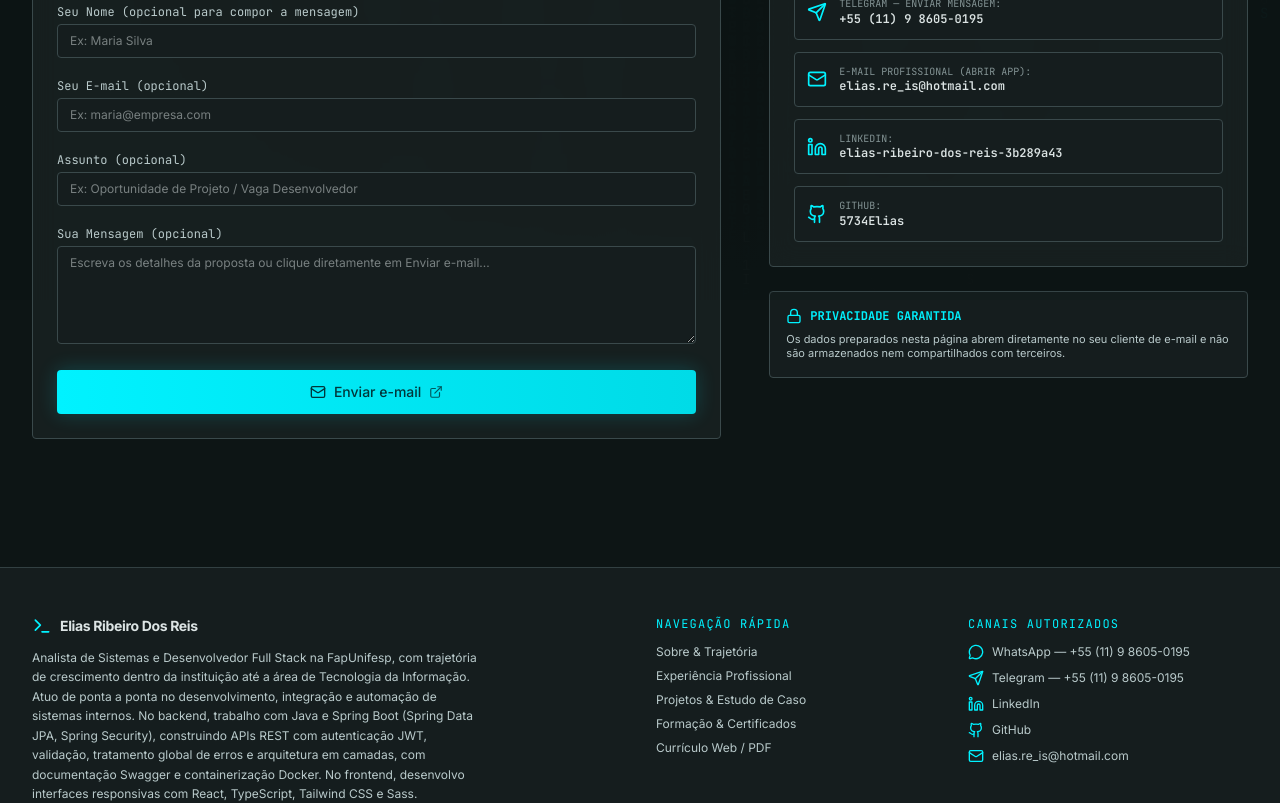
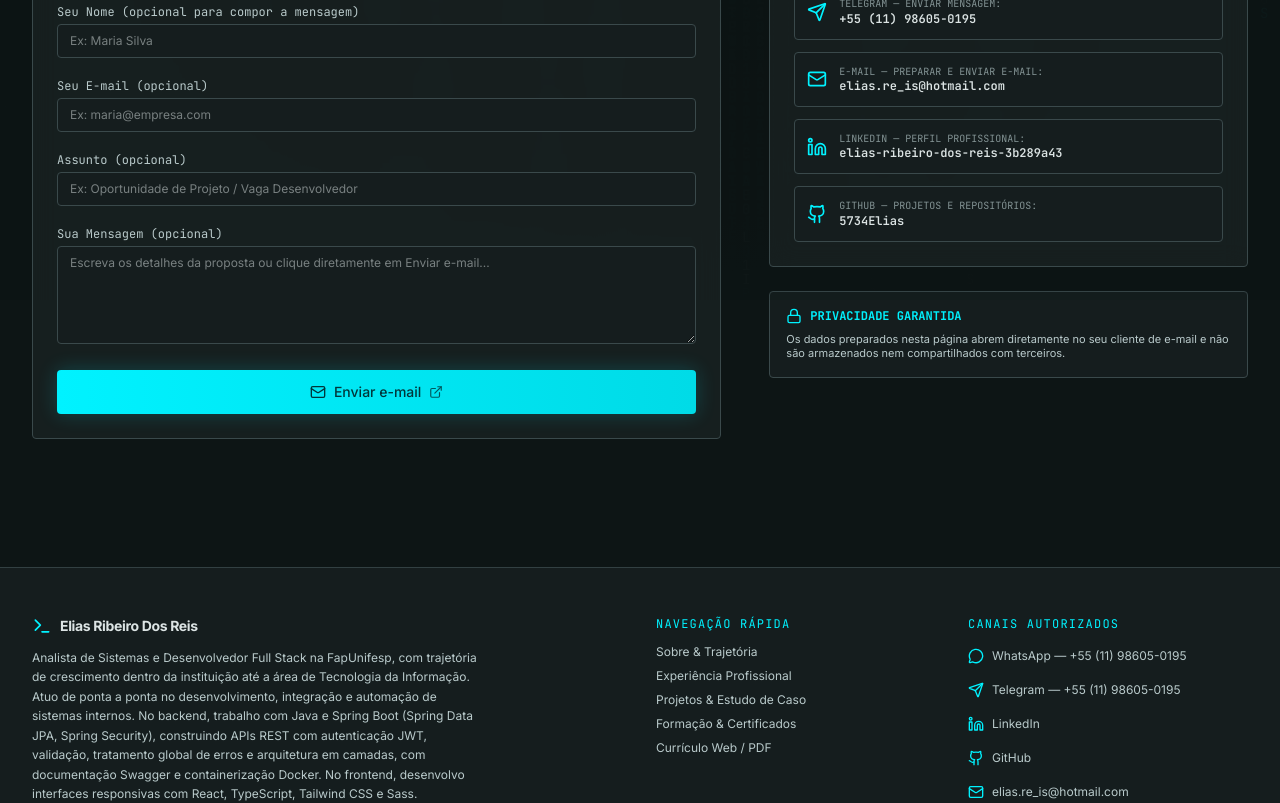
Before and after one commit to 5734Elias/Curr-culo-v.2.0, a Next.js app in the folder Currículo/frontend/: page /contato in a window 1280 px wide. Shown: the part 500-1303 px from the top of the page. Built offline with nearby package versions, Linux system fonts and the light colour scheme; no server answers.

Commit message:
feat: homologacao WhatsApp e Telegram | 2026-10-28 20:41

```diff
--- a/Currículo/frontend/scripts/test-services-verification.mjs
+++ b/Currículo/frontend/scripts/test-services-verification.mjs
@@ -10,7 +10,7 @@ const __filename = fileURLToPath(import.meta.url);
 const __dirname = path.dirname(__filename);
 
 console.log('================================================================');
-console.log('--- VERIFICAÇÃO TÉCNICA: SERVIÇOS, UI, TEMAS & NEXT.JS 16.3 ---');
+console.log('--- VERIFICAÇÃO TÉCNICA: SERVIÇOS, UI, TEMAS & NEXT.JS 16.4 ---');
 console.log('================================================================');
 
 // ----------------------------------------------------------------------------
@@ -160,12 +160,16 @@ try {
 }
 
 // ----------------------------------------------------------------------------
-// [3/5] TRATAMENTO DE ESTADOS NA INTERFACE (HTTP 200, 429 E 503)
+// [3/5] TRATAMENTO DE ESTADOS NA INTERFACE, WHATSAPP/TELEGRAM E RODAPÉ
 // ----------------------------------------------------------------------------
-console.log('\n[3/5] Verificando tratamento de estados da UI em contato/page.tsx...');
+console.log('\n[3/5] Verificando UI de Contato, Canais Diretos (WhatsApp/Telegram) e Rodapé...');
 
 const contactPageSource = fs.readFileSync(
   path.join(__dirname, '../src/app/contato/page.tsx'),
+  'utf-8'
+);
+const footerSource = fs.readFileSync(
+  path.join(__dirname, '../src/components/layout/Footer.tsx'),
   'utf-8'
 );
 
@@ -191,15 +195,32 @@ assert.ok(
   'A interface deve apresentar botão principal explícito "Enviar e-mail" para abertura no cliente do visitante.'
 );
 assert.ok(
-  contactPageSource.includes('formData.name') && contactPageSource.includes('formData.message'),
-  'O botão mailto: deve pré-preencher nome e mensagem do usuário.'
+  contactPageSource.includes('Canais Diretos de Contato'),
+  'A página de contato deve conter a seção "Canais Diretos de Contato".'
+);
+assert.ok(
+  contactPageSource.includes('WHATSAPP_CONTACT_URL') && contactPageSource.includes('TELEGRAM_CONTACT_URL'),
+  'A página de contato deve reutilizar WHATSAPP_CONTACT_URL e TELEGRAM_CONTACT_URL centralizados.'
+);
+assert.ok(
+  contactPageSource.includes('WHATSAPP — CONVERSAR AGORA:') &&
+    contactPageSource.includes('TELEGRAM — ENVIAR MENSAGEM:') &&
+    contactPageSource.includes('E-MAIL — PREPARAR E ENVIAR E-MAIL:') &&
+    contactPageSource.includes('LINKEDIN — PERFIL PROFISSIONAL:') &&
+    contactPageSource.includes('GITHUB — PROJETOS E REPOSITÓRIOS:'),
+  'A seção Canais Diretos de Contato deve listar os 5 canais na hierarquia homologada.'
+);
+assert.ok(
+  footerSource.includes('WHATSAPP_CONTACT_URL') && footerSource.includes('TELEGRAM_CONTACT_URL'),
+  'O rodapé deve reutilizar WHATSAPP_CONTACT_URL e TELEGRAM_CONTACT_URL centralizados.'
 );
 assert.ok(
   contactPageSource.includes('elias-ribeiro-dos-reis-3b289a43'),
   'O link de LinkedIn na página de contato deve exibir o slug oficial consistente com PROFILE.'
 );
-console.log('  -> Fluxo direto mailto: ("Enviar e-mail") com assunto/mensagem preparados: OK');
-console.log('  -> Tratamento de HTTP 200 / 429 / 503 preservado para ativação futura da API: OK');
+console.log('  -> Seção "Canais Diretos de Contato" (WhatsApp, Telegram, E-mail, LinkedIn, GitHub): OK');
+console.log('  -> Rodapé (Footer.tsx) com WhatsApp, Telegram, LinkedIn, GitHub e E-mail: OK');
+console.log('  -> Fluxo direto mailto: ("Enviar e-mail") e tratamento HTTP 200 / 429 / 503: OK');
 
 // ----------------------------------------------------------------------------
 // [4/5] VERIFICAÇÃO DE STACK: NEXT.JS 16, REACT 19 E RATE LIMIT 5 REQ/HORA
--- a/Currículo/frontend/src/app/contato/page.tsx
+++ b/Currículo/frontend/src/app/contato/page.tsx
@@ -332,7 +332,7 @@ export default function ContatoPage() {
             </Card>
           </div>
 
-          {/* Canais Diretos (WhatsApp, Telegram, e-mail, LinkedIn e GitHub) */}
+          {/* Canais Diretos de Contato (WhatsApp, Telegram, E-mail, LinkedIn e GitHub) */}
           <div className="lg:col-span-5 space-y-6">
             <Card hoverEffect={false} className="bg-[#192122] border border-[#3a494b]">
               <CardHeader>
@@ -340,30 +340,32 @@ export default function ContatoPage() {
               </CardHeader>
               <CardContent className="space-y-4">
                 <p className="text-xs text-[#b9cacb] leading-relaxed">
-                  Você também pode enviar uma mensagem pelo WhatsApp ou Telegram, abrir seu aplicativo de e-mail ou acessar minhas redes profissionais:
+                  Você também pode iniciar uma conversa pelo WhatsApp ou Telegram, abrir seu aplicativo de e-mail ou acessar minhas redes profissionais:
                 </p>
 
                 <div className="space-y-3 font-mono text-xs">
+                  {/* 1. WhatsApp — Conversar agora */}
                   <a
                     href={WHATSAPP_CONTACT_URL}
                     target="_blank"
                     rel="noopener noreferrer"
-                    aria-label={`Conversar por WhatsApp no número ${PROFILE.phone}`}
-                    className="flex items-center gap-3 p-3 rounded-[0.25rem] bg-[#151d1e] border border-[#3a494b] hover:border-[#00f2ff] text-[#dce4e4] transition-colors min-h-[44px]"
+                    aria-label={`WhatsApp — Conversar agora no número ${PROFILE.phone}`}
+                    className="flex items-center gap-3 p-3 rounded-[0.25rem] bg-[#151d1e] border border-[#3a494b] hover:border-[#00f2ff] focus-visible:outline-2 focus-visible:outline-offset-2 focus-visible:outline-[#00f2ff] text-[#dce4e4] transition-colors min-h-[44px]"
                   >
                     <MessageCircle className="w-5 h-5 text-[#00f2ff] shrink-0" aria-hidden="true" />
                     <div>
-                      <span className="text-[10px] text-[#849495] block">WHATSAPP — ENVIAR MENSAGEM:</span>
+                      <span className="text-[10px] text-[#849495] block">WHATSAPP — CONVERSAR AGORA:</span>
                       <span className="font-semibold">{PROFILE.phone}</span>
                     </div>
                   </a>
 
+                  {/* 2. Telegram — Enviar mensagem */}
                   <a
                     href={TELEGRAM_CONTACT_URL}
                     target="_blank"
                     rel="noopener noreferrer"
-                    aria-label={`Conversar por Telegram no número ${PROFILE.phone}`}
-                    className="flex items-center gap-3 p-3 rounded-[0.25rem] bg-[#151d1e] border border-[#3a494b] hover:border-[#00f2ff] text-[#dce4e4] transition-colors min-h-[44px]"
+                    aria-label={`Telegram — Enviar mensagem para o número ${PROFILE.phone}`}
+                    className="flex items-center gap-3 p-3 rounded-[0.25rem] bg-[#151d1e] border border-[#3a494b] hover:border-[#00f2ff] focus-visible:outline-2 focus-visible:outline-offset-2 focus-visible:outline-[#00f2ff] text-[#dce4e4] transition-colors min-h-[44px]"
                   >
                     <Send className="w-5 h-5 text-[#00f2ff] shrink-0" aria-hidden="true" />
                     <div>
@@ -372,41 +374,47 @@ export default function ContatoPage() {
                     </div>
                   </a>
 
+                  {/* 3. E-mail — Preparar e enviar e-mail */}
                   <a
                     href={`mailto:${PROFILE.email}?subject=${encodeURIComponent(
                       DEFAULT_SUBJECT
                     )}&body=${encodeURIComponent(DEFAULT_BODY_INTRO)}`}
-                    className="flex items-center gap-3 p-3 rounded-[0.25rem] bg-[#151d1e] border border-[#3a494b] hover:border-[#00f2ff] text-[#dce4e4] transition-colors min-h-[44px]"
+                    aria-label={`E-mail — Preparar e enviar e-mail para ${PROFILE.email}`}
+                    className="flex items-center gap-3 p-3 rounded-[0.25rem] bg-[#151d1e] border border-[#3a494b] hover:border-[#00f2ff] focus-visible:outline-2 focus-visible:outline-offset-2 focus-visible:outline-[#00f2ff] text-[#dce4e4] transition-colors min-h-[44px]"
                   >
-                    <Mail className="w-5 h-5 text-[#00f2ff] shrink-0" />
+                    <Mail className="w-5 h-5 text-[#00f2ff] shrink-0" aria-hidden="true" />
                     <div>
-                      <span className="text-[10px] text-[#849495] block">E-MAIL PROFISSIONAL (ABRIR APP):</span>
+                      <span className="text-[10px] text-[#849495] block">E-MAIL — PREPARAR E ENVIAR E-MAIL:</span>
                       <span className="font-semibold">{PROFILE.email}</span>
                     </div>
                   </a>
 
+                  {/* 4. LinkedIn — Perfil profissional */}
                   <a
                     href={PROFILE.linkedin}
                     target="_blank"
                     rel="noopener noreferrer"
-                    className="flex items-center gap-3 p-3 rounded-[0.25rem] bg-[#151d1e] border border-[#3a494b] hover:border-[#00f2ff] text-[#dce4e4] transition-colors min-h-[44px]"
+                    aria-label="LinkedIn — Perfil profissional de Elias Ribeiro dos Reis"
+                    className="flex items-center gap-3 p-3 rounded-[0.25rem] bg-[#151d1e] border border-[#3a494b] hover:border-[#00f2ff] focus-visible:outline-2 focus-visible:outline-offset-2 focus-visible:outline-[#00f2ff] text-[#dce4e4] transition-colors min-h-[44px]"
                   >
-                    <LinkedinIcon className="w-5 h-5 text-[#00f2ff] shrink-0" />
+                    <LinkedinIcon className="w-5 h-5 text-[#00f2ff] shrink-0" aria-hidden="true" />
                     <div>
-                      <span className="text-[10px] text-[#849495] block">LINKEDIN:</span>
+                      <span className="text-[10px] text-[#849495] block">LINKEDIN — PERFIL PROFISSIONAL:</span>
                       <span className="font-semibold">elias-ribeiro-dos-reis-3b289a43</span>
                     </div>
                   </a>
 
+                  {/* 5. GitHub — Projetos e repositórios */}
                   <a
                     href={PROFILE.github}
                     target="_blank"
                     rel="noopener noreferrer"
-                    className="flex items-center gap-3 p-3 rounded-[0.25rem] bg-[#151d1e] border border-[#3a494b] hover:border-[#00f2ff] text-[#dce4e4] transition-colors min-h-[44px]"
+                    aria-label="GitHub — Projetos e repositórios de 5734Elias"
+                    className="flex items-center gap-3 p-3 rounded-[0.25rem] bg-[#151d1e] border border-[#3a494b] hover:border-[#00f2ff] focus-visible:outline-2 focus-visible:outline-offset-2 focus-visible:outline-[#00f2ff] text-[#dce4e4] transition-colors min-h-[44px]"
                   >
-                    <GithubIcon className="w-5 h-5 text-[#00f2ff] shrink-0" />
+                    <GithubIcon className="w-5 h-5 text-[#00f2ff] shrink-0" aria-hidden="true" />
                     <div>
-                      <span className="text-[10px] text-[#849495] block">GITHUB:</span>
+                      <span className="text-[10px] text-[#849495] block">GITHUB — PROJETOS E REPOSITÓRIOS:</span>
                       <span className="font-semibold">5734Elias</span>
                     </div>
                   </a>
--- a/Currículo/frontend/src/components/layout/Footer.tsx
+++ b/Currículo/frontend/src/components/layout/Footer.tsx
@@ -67,18 +67,26 @@ export const Footer: React.FC = () => {
             </h4>
             <ul className="space-y-2.5 text-xs">
               <li>
-                <a href={WHATSAPP_CONTACT_URL} target="_blank" rel="noopener noreferrer"
-                  className="flex items-center gap-2 hover:text-[#00f2ff] transition-colors"
-                  aria-label={`Enviar mensagem pelo WhatsApp para ${PROFILE.phone}`}>
-                  <MessageCircle className="w-4 h-4 text-[#00f2ff]" aria-hidden="true" />
+                <a
+                  href={WHATSAPP_CONTACT_URL}
+                  target="_blank"
+                  rel="noopener noreferrer"
+                  className="inline-flex items-center gap-2 py-1 rounded-[0.25rem] hover:text-[#00f2ff] focus-visible:outline-2 focus-visible:outline-offset-2 focus-visible:outline-[#00f2ff] transition-colors"
+                  aria-label={`Conversar pelo WhatsApp no número ${PROFILE.phone}`}
+                >
+                  <MessageCircle className="w-4 h-4 text-[#00f2ff] shrink-0" aria-hidden="true" />
                   <span>WhatsApp — {PROFILE.phone}</span>
                 </a>
               </li>
               <li>
-                <a href={TELEGRAM_CONTACT_URL} target="_blank" rel="noopener noreferrer"
-                  className="flex items-center gap-2 hover:text-[#00f2ff] transition-colors"
-                  aria-label={`Enviar mensagem pelo Telegram para ${PROFILE.phone}`}>
-                  <Send className="w-4 h-4 text-[#00f2ff]" aria-hidden="true" />
+                <a
+                  href={TELEGRAM_CONTACT_URL}
+                  target="_blank"
+                  rel="noopener noreferrer"
+                  className="inline-flex items-center gap-2 py-1 rounded-[0.25rem] hover:text-[#00f2ff] focus-visible:outline-2 focus-visible:outline-offset-2 focus-visible:outline-[#00f2ff] transition-colors"
+                  aria-label={`Enviar mensagem pelo Telegram para ${PROFILE.phone}`}
+                >
+                  <Send className="w-4 h-4 text-[#00f2ff] shrink-0" aria-hidden="true" />
                   <span>Telegram — {PROFILE.phone}</span>
                 </a>
               </li>
@@ -87,9 +95,10 @@ export const Footer: React.FC = () => {
                   href={PROFILE.linkedin}
                   target="_blank"
                   rel="noopener noreferrer"
-                  className="flex items-center gap-2 hover:text-[#00f2ff] transition-colors"
+                  className="inline-flex items-center gap-2 py-1 rounded-[0.25rem] hover:text-[#00f2ff] focus-visible:outline-2 focus-visible:outline-offset-2 focus-visible:outline-[#00f2ff] transition-colors"
+                  aria-label="Acessar perfil profissional no LinkedIn"
                 >
-                  <LinkedinIcon className="w-4 h-4 text-[#00f2ff]" />
+                  <LinkedinIcon className="w-4 h-4 text-[#00f2ff] shrink-0" aria-hidden="true" />
                   <span>LinkedIn</span>
                 </a>
               </li>
@@ -98,18 +107,20 @@ export const Footer: React.FC = () => {
                   href={PROFILE.github}
                   target="_blank"
                   rel="noopener noreferrer"
-                  className="flex items-center gap-2 hover:text-[#00f2ff] transition-colors"
+                  className="inline-flex items-center gap-2 py-1 rounded-[0.25rem] hover:text-[#00f2ff] focus-visible:outline-2 focus-visible:outline-offset-2 focus-visible:outline-[#00f2ff] transition-colors"
+                  aria-label="Acessar projetos e repositórios no GitHub"
                 >
-                  <GithubIcon className="w-4 h-4 text-[#00f2ff]" />
+                  <GithubIcon className="w-4 h-4 text-[#00f2ff] shrink-0" aria-hidden="true" />
                   <span>GitHub</span>
                 </a>
               </li>
               <li>
                 <a
                   href={`mailto:${PROFILE.email}`}
-                  className="flex items-center gap-2 hover:text-[#00f2ff] transition-colors"
+                  className="inline-flex items-center gap-2 py-1 rounded-[0.25rem] hover:text-[#00f2ff] focus-visible:outline-2 focus-visible:outline-offset-2 focus-visible:outline-[#00f2ff] transition-colors"
+                  aria-label={`Enviar e-mail para ${PROFILE.email}`}
                 >
-                  <Mail className="w-4 h-4 text-[#00f2ff]" />
+                  <Mail className="w-4 h-4 text-[#00f2ff] shrink-0" aria-hidden="true" />
                   <span>{PROFILE.email}</span>
                 </a>
               </li>
--- a/Currículo/frontend/src/data/profile.ts
+++ b/Currículo/frontend/src/data/profile.ts
@@ -7,13 +7,22 @@ export const PROFILE: ProfileData = {
   summary:
     'Analista de Sistemas e Desenvolvedor Full Stack na FapUnifesp, com trajetória de crescimento dentro da instituição até a área de Tecnologia da Informação. Atuo de ponta a ponta no desenvolvimento, integração e automação de sistemas internos. No backend, trabalho com Java e Spring Boot (Spring Data JPA, Spring Security), construindo APIs REST com autenticação JWT, validação, tratamento global de erros e arquitetura em camadas, com documentação Swagger e containerização Docker. No frontend, desenvolvo interfaces responsivas com React, TypeScript, Tailwind CSS e Sass. Automatizo rotinas e trato dados com Python, e integro bancos de dados relacionais (SQL Server, MySQL). Tenho ainda experiência prática com IoT e sistemas embarcados (C/C++, FreeRTOS, MQTT) — incluindo a criação da biblioteca spring-mqttx, que integra MQTT ao Spring Boot. Estou aprofundando Cloud (AWS/Azure), segurança aplicada ao desenvolvimento e IA aplicada (atualmente estudando agentes de IA na Microsoft AI Foundry). Meu objetivo é consolidar um perfil técnico que une desenvolvimento, dados e segurança em soluções robustas.',
   location: 'São Paulo, SP - Brasil',
-  phone: '+55 (11) 9 8605-0195',
+  phone: '+55 (11) 98605-0195',
   email: 'elias.re_is@hotmail.com',
   github: 'https://github.com/5734Elias',
   linkedin: 'https://www.linkedin.com/in/elias-ribeiro-dos-reis-3b289a43',
   availability: 'Disponível para novas oportunidades e projetos de engenharia de software',
 };
 
+/** Número normalizado para links internacionais (somente dígitos: 5511986050195). */
+export const PHONE_INTERNATIONAL = PROFILE.phone.replace(/\D/g, '');
+
+/** Mensagem inicial sugerida para abertura de conversa no WhatsApp. */
+export const WHATSAPP_INITIAL_MESSAGE =
+  'Olá, Elias! Vi seu portfólio profissional e gostaria de conversar sobre uma oportunidade ou projeto.';
+
 /** Canais de mensagens profissionais (número em formato internacional). */
-export const WHATSAPP_CONTACT_URL = 'https://wa.me/5511986050195?text=Ol%C3%A1%2C%20Elias%21%20Vi%20seu%20portf%C3%B3lio%20e%20gostaria%20de%20conversar.';
-export const TELEGRAM_CONTACT_URL = 'https://t.me/+5511986050195';
+export const WHATSAPP_CONTACT_URL = `https://wa.me/${PHONE_INTERNATIONAL}?text=${encodeURIComponent(
+  WHATSAPP_INITIAL_MESSAGE
+)}`;
+export const TELEGRAM_CONTACT_URL = `https://t.me/+${PHONE_INTERNATIONAL}`;
```
Also changed, not shown: Currículo/frontend/scripts/validate-data-consistency.mjs (+40 -4 lines), 1 other file (tests, documents, lock files or other folders).
